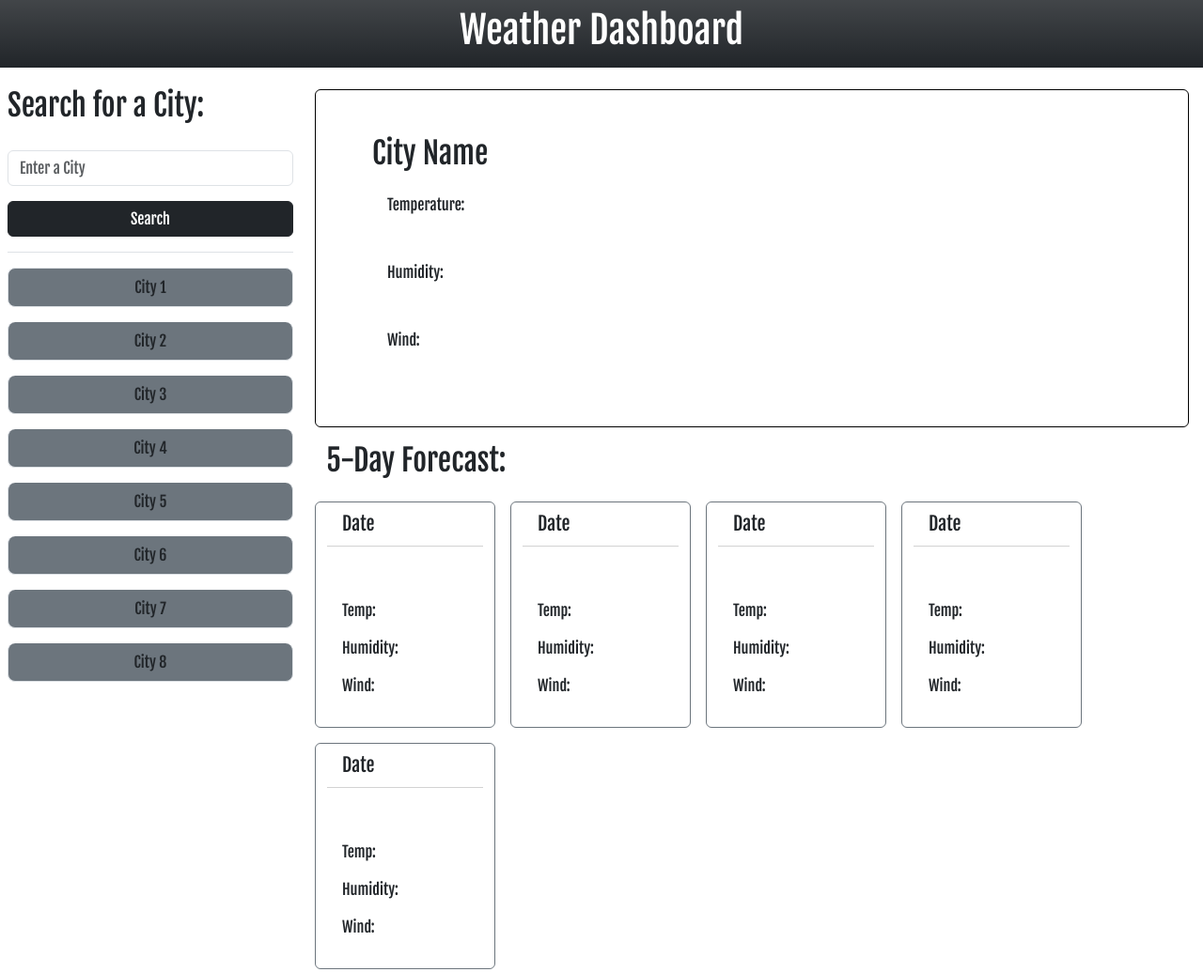
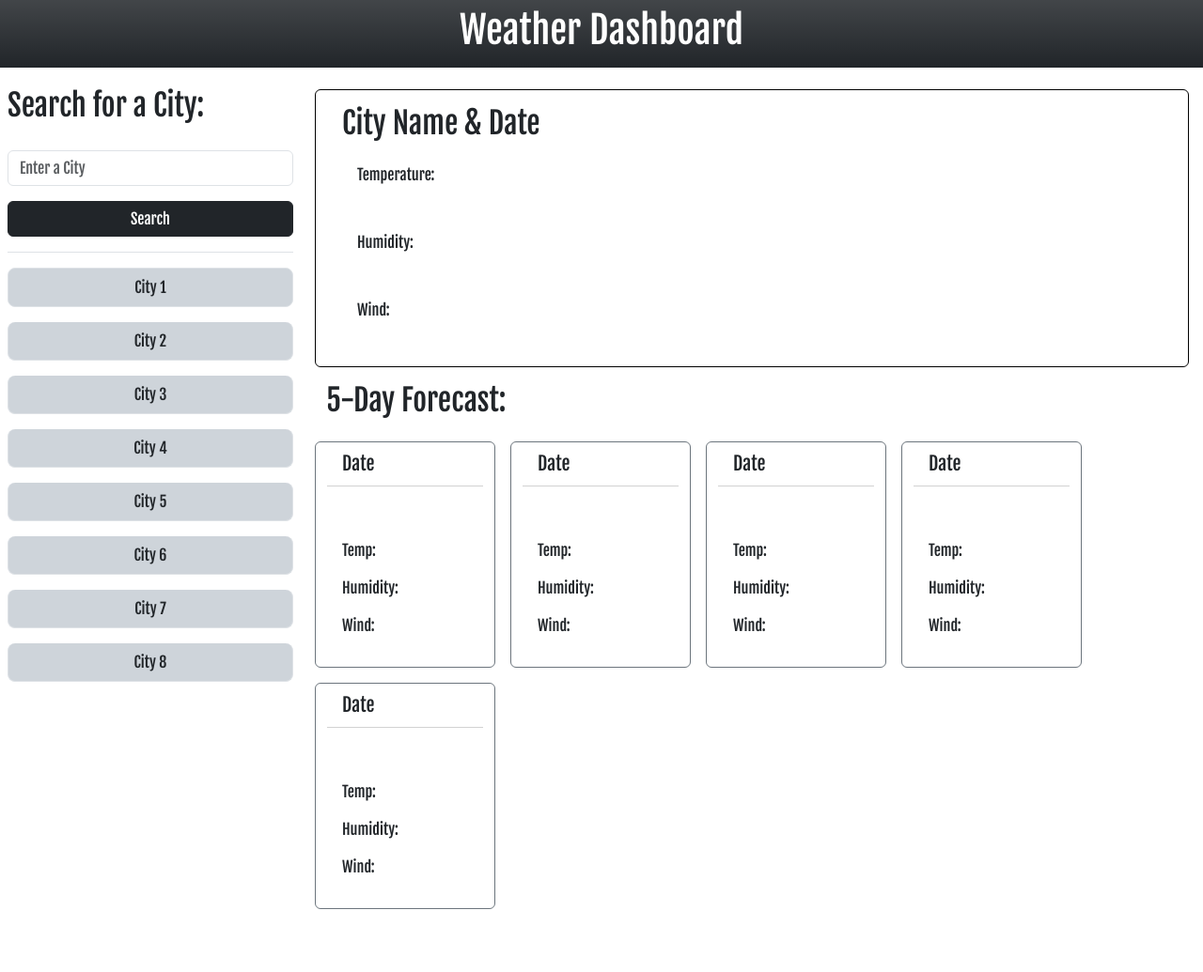
Before and after one commit to Jalzu1007/weather-dashboard, a plain HTML site: page index.html in a window 1280 px wide. Shown: the whole page at 94% size. After the commit the page ends 983 px from the top, so only its background shows below. Drawn offline with nearby package versions, Linux system fonts and the light colour scheme.

Commit message:
Updated HTML file

```diff
--- a/index.html
+++ b/index.html
@@ -31,14 +31,14 @@
                 <button class="btn btn-dark" type="button" id="search-button">Search</button>
                 <!--Search history of cities-->
                 <ul class="list-group d-grid gap-3 text-center border-top pt-3 rounded-0">
-                    <li class="list-group-item bg-secondary rounded-3">City 1</li>
-                    <li class="list-group-item bg-secondary rounded-3">City 2</li>
-                    <li class="list-group-item bg-secondary rounded-3">City 3</li>
-                    <li class="list-group-item bg-secondary rounded-3">City 4</li>
-                    <li class="list-group-item bg-secondary rounded-3">City 5</li>
-                    <li class="list-group-item bg-secondary rounded-3">City 6</li>
-                    <li class="list-group-item bg-secondary rounded-3">City 7</li>
-                    <li class="list-group-item bg-secondary rounded-3">City 8</li>
+                    <li class="list-group-item bg-dark-subtle rounded-3">City 1</li>
+                    <li class="list-group-item bg-dark-subtle rounded-3">City 2</li>
+                    <li class="list-group-item bg-dark-subtle rounded-3">City 3</li>
+                    <li class="list-group-item bg-dark-subtle rounded-3">City 4</li>
+                    <li class="list-group-item bg-dark-subtle rounded-3">City 5</li>
+                    <li class="list-group-item bg-dark-subtle rounded-3">City 6</li>
+                    <li class="list-group-item bg-dark-subtle rounded-3">City 7</li>
+                    <li class="list-group-item bg-dark-subtle rounded-3">City 8</li>
                 </ul>
             </div>
         </aside>
@@ -47,8 +47,8 @@
         <div class="container d-grid gap-3 pt-2">
             <div class="row">
                 <div class="card border-black">
-                    <div class="card-body p-5" id="today">
-                        <h2 class="card-title city-name">City Name<img id="icon-main" height="auto" width="auto"></h2>
+                    <div class="card-body" id="today">
+                        <h2 class="card-title city-name">City Name & Date<img id="icon-main" height="auto" width="auto"></h2>
                             <p class="card-body forecast-temp">Temperature:</p>
                             <p class="card-body forecast-hws">Humidity:</p>
                             <p class="card-body forecast-hws forecast-ws">Wind:</p>
```
